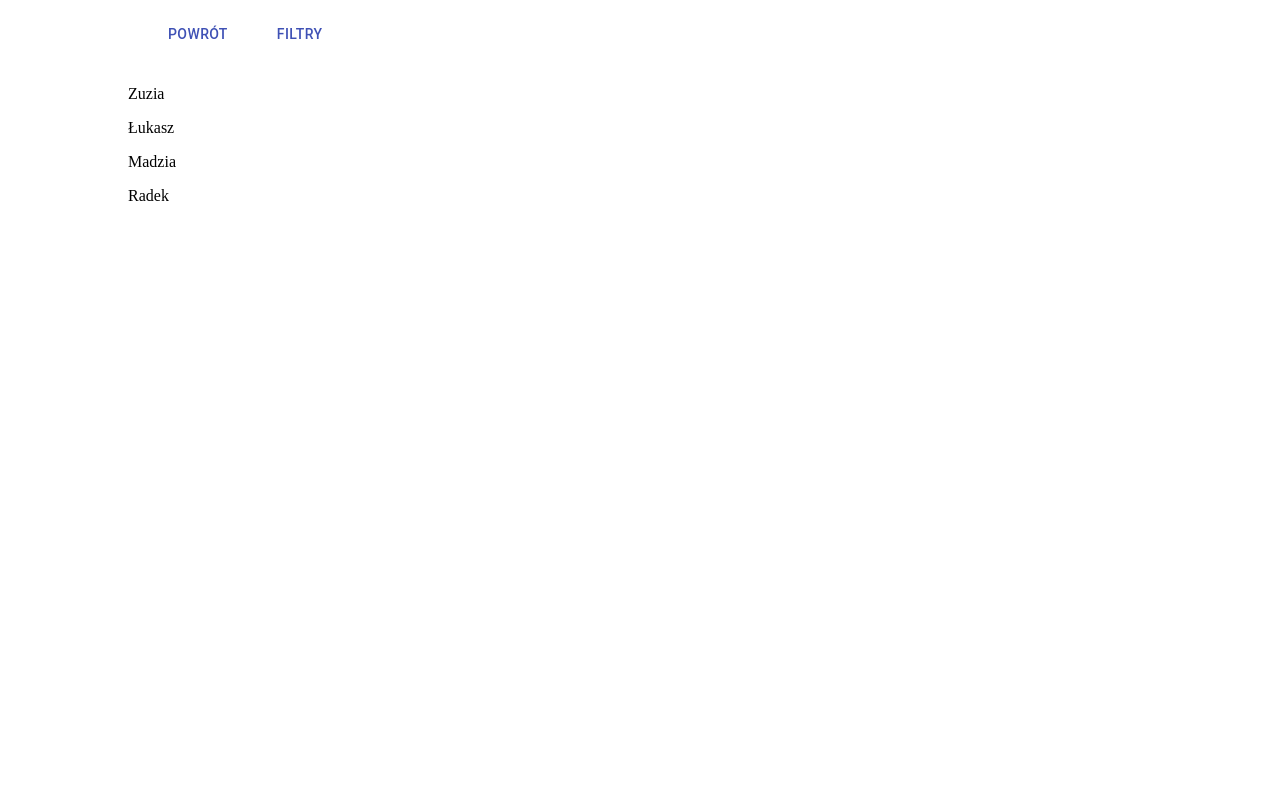
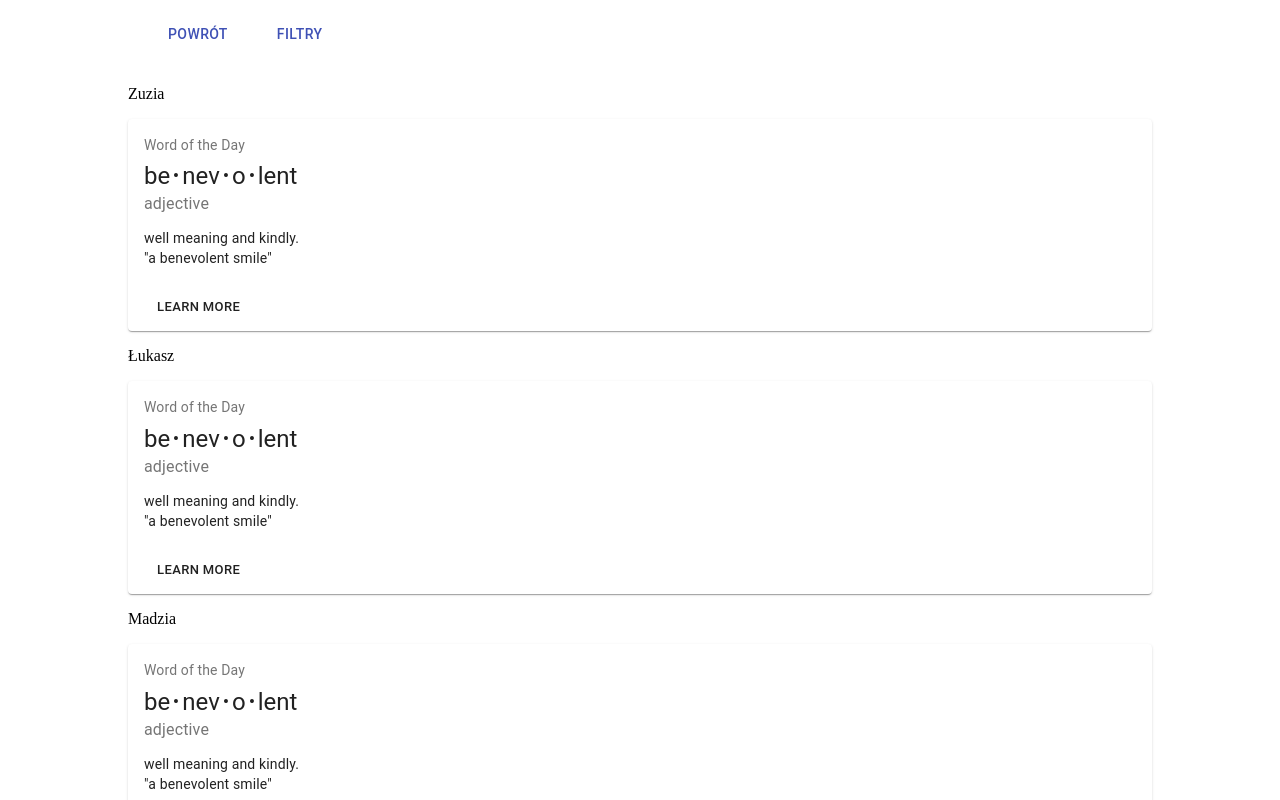
Before and after one commit to zuzannagasior/rework-app, a React (Create React App) app: page /search-employee in a window 1280 px wide. Shown: the top 800 px of the page. Built offline with nearby package versions, Linux system fonts and the light colour scheme.

Commit message:
employee card in search employee

```diff
--- a/src/employer/SearchEmployee.js
+++ b/src/employer/SearchEmployee.js
@@ -2,6 +2,11 @@
 import './Employer.css';
 import { NavLink } from 'react-router-dom';
 import { Button } from '@material-ui/core';
+import { makeStyles } from '@material-ui/core/styles';
+import Card from '@material-ui/core/Card';
+import CardActions from '@material-ui/core/CardActions';
+import CardContent from '@material-ui/core/CardContent';
+import Typography from '@material-ui/core/Typography';
 
 const employeeData = [
     {name: "Zuzia",
@@ -26,6 +31,52 @@
     }
 ];
 
+const useStyles = makeStyles({
+  root: {
+    minWidth: 275,
+  },
+  bullet: {
+    display: 'inline-block',
+    margin: '0 2px',
+    transform: 'scale(0.8)',
+  },
+  title: {
+    fontSize: 14,
+  },
+  pos: {
+    marginBottom: 12,
+  },
+});
+
+const SimpleCard = () => {
+  const classes = useStyles();
+  const bull = <span className={classes.bullet}>•</span>;
+
+  return (
+    <Card className={classes.root}>
+      <CardContent>
+        <Typography className={classes.title} color="textSecondary" gutterBottom>
+          Word of the Day
+        </Typography>
+        <Typography variant="h5" component="h2">
+          be{bull}nev{bull}o{bull}lent
+        </Typography>
+        <Typography className={classes.pos} color="textSecondary">
+          adjective
+        </Typography>
+        <Typography variant="body2" component="p">
+          well meaning and kindly.
+          <br />
+          {'"a benevolent smile"'}
+        </Typography>
+      </CardContent>
+      <CardActions>
+        <Button size="small">Learn More</Button>
+      </CardActions>
+    </Card>
+  );
+}
+
 class SearchEmployee extends React.Component {
 
     state={
@@ -36,7 +87,10 @@
     render() {
 
         let employees = this.state.employeeDataToDisplay.map((item, index)=> (
-            <p key={index}>{item.name}</p>
+            <div>
+                <p key={index}>{item.name}</p>
+                <SimpleCard />
+            </div>
         ));
 
         return (
```
Also changed, not shown: src/employer/EmployeeCard.js (added, +53 -0 lines).
